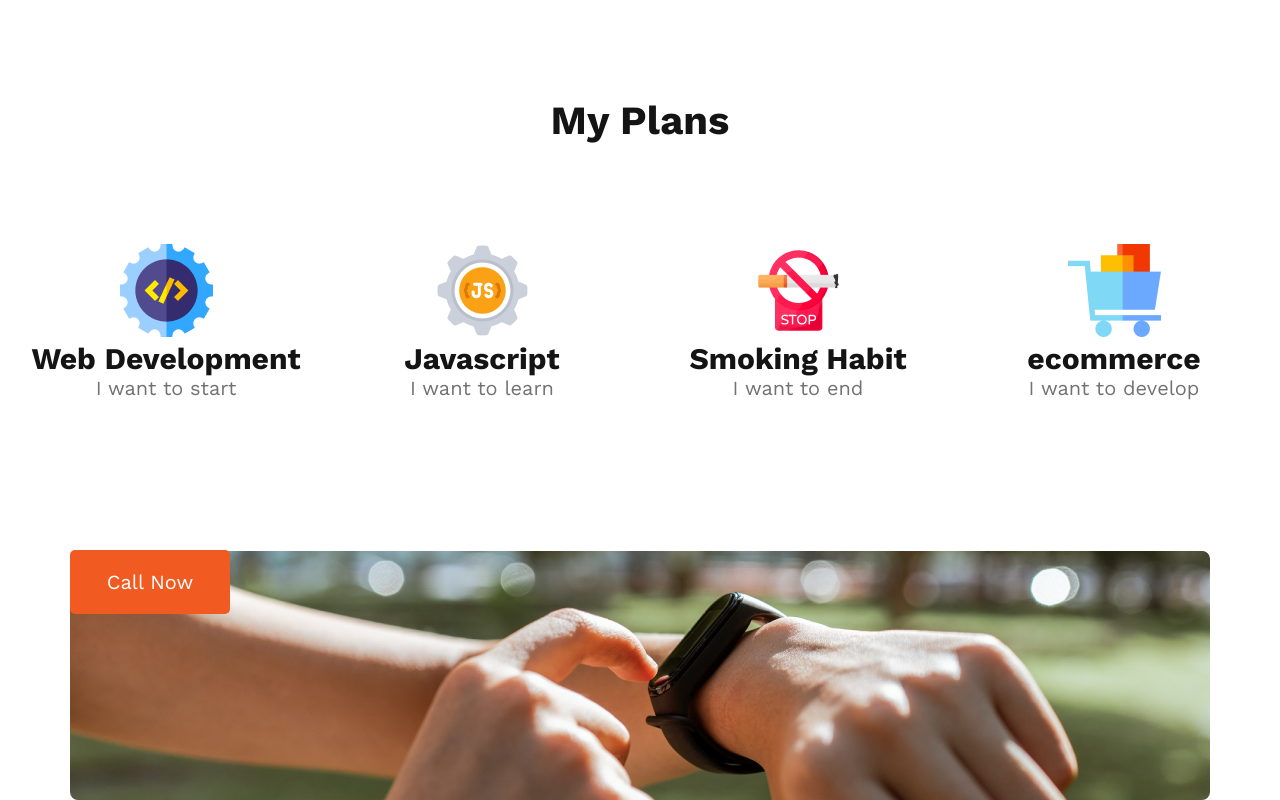
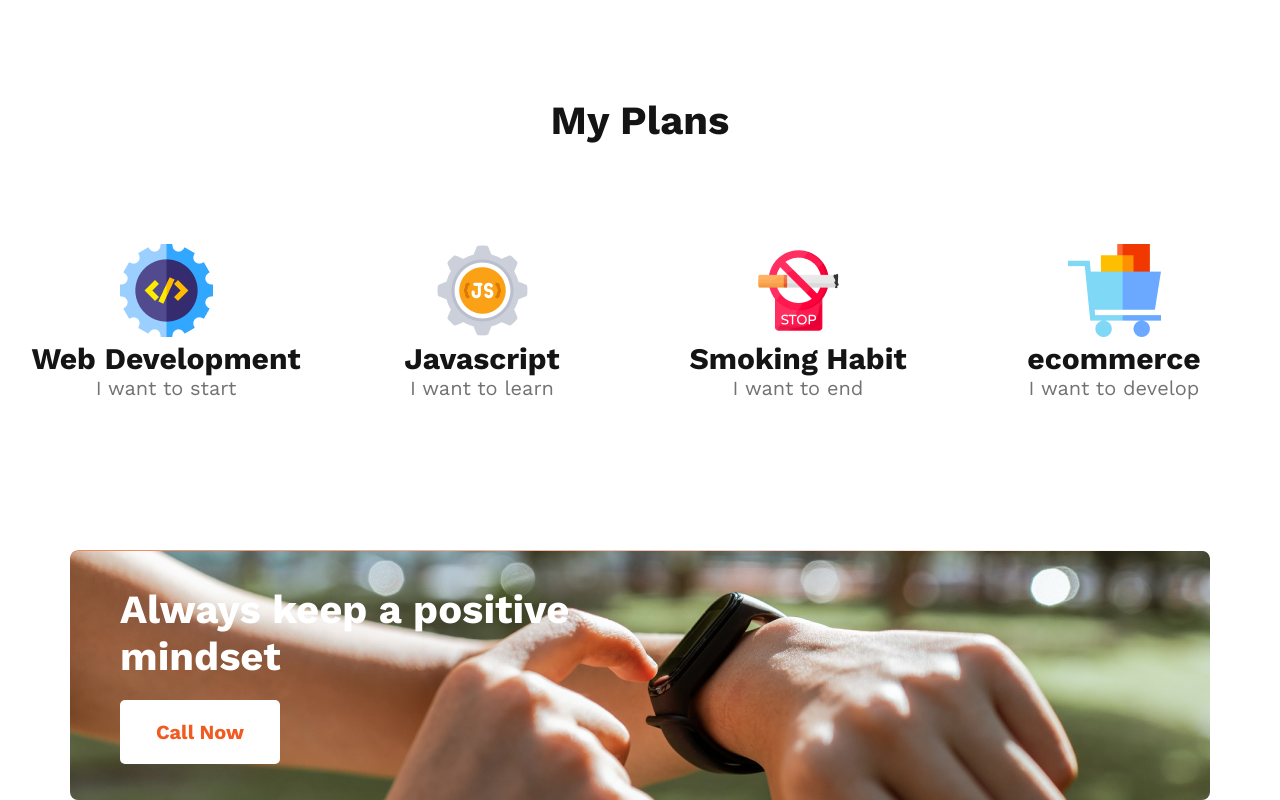
Before and after one commit to ShahariarSohan/new-year-website, a plain HTML site: page index.html in a window 1280 px wide. Shown: the part 1581-2381 px from the top of the page. Drawn offline with nearby package versions, Linux system fonts and the light colour scheme.

Commit message:
I have added all the sections except footer

```diff
--- a/Style/style.css
+++ b/Style/style.css
@@ -109,11 +109,32 @@ ul li {
 }
 
 .call-section {
-    background-image: url("/images/watch.png");
+    background-image: url("/images/watch.png"), url("/images/gradient2.png");
     background-repeat: no repeat;
     width: 1140px;
     height: 250px;
-    margin:auto;
+    margin: auto;
     border-radius: 8px;
+    display: flex;
+    align-items: center;
 
 }
+
+.call-info {
+    margin-left: 50px;
+}
+
+#call-title {
+    color: #FFF;
+    margin-bottom: 20px;
+}
+
+#call-button {
+    background-color: #FFF;
+    color: #F15B22;
+    color: #F15B22;
+    font-family: Work Sans;
+    font-size: 20px;
+    font-weight: 600;
+
+}
--- a/index.html
+++ b/index.html
@@ -18,7 +18,8 @@
         <div class="banner-area">
             <div class="banner-text">
                 <h1>All Thinks Are <br> Possible If You <br> believe</h1>
-                <p class="common-paragraph">There are many variations of passages of Lorem Ipsum <br> available, but the majority have suffered alteration in some <br>form, by injected humour, or randomised words</p>
+                <p class="common-paragraph">There are many variations of passages of Lorem Ipsum <br> available, but the
+                    majority have suffered alteration in some <br>form, by injected humour, or randomised words</p>
                 <a href=""><button class="btn">Contact Us</button></a>
             </div>
         </div>
@@ -26,12 +27,13 @@
     <main>
         <div class="failure-section">
             <div class="profile">
-                <img class="profile-img"src="/images/person.png" alt="">
+                <img class="profile-img" src="/images/person.png" alt="">
             </div>
             <div class="failure-info">
                 <h2 class="common-title">My failures of <br> previous year</h2>
-                <p class="common-paragraph">Contrary to popular belief, Lorem Ipsum is not <br>simply random text. It has roots in a piece of <br>
-                classical Latin literature from 45 BC, making it over <br> 2000 years old. Richard McClintock.</p>
+                <p class="common-paragraph">Contrary to popular belief, Lorem Ipsum is not <br>simply random text. It
+                    has roots in a piece of <br>
+                    classical Latin literature from 45 BC, making it over <br> 2000 years old. Richard McClintock.</p>
                 <ul type="square">
                     <li>Contrary to popular belief, is not simply.</li>
                     <li>Contrary to popular belief.</li>
@@ -42,7 +44,7 @@
             </div>
         </div>
 
-            <h2 class="common-title" id="myplan-title">My Plans</h2>
+        <h2 class="common-title" id="myplan-title">My Plans</h2>
         <div class="myplan-section">
             <div class="myplan-box">
                 <img src="/images/icons/web.png" alt="">
@@ -66,7 +68,10 @@
             </div>
         </div>
         <div class="call-section">
-            <a href=""><button class="btn">Call Now</button></a>
+            <div class="call-info">
+                <h2 class="common-title" id="call-title">Always keep a positive <br>mindset</h2>
+                <a href=""><button class="btn" id="call-button">Call Now</button></a>
+            </div>
         </div>
     </main>
     <footer></footer>
```
